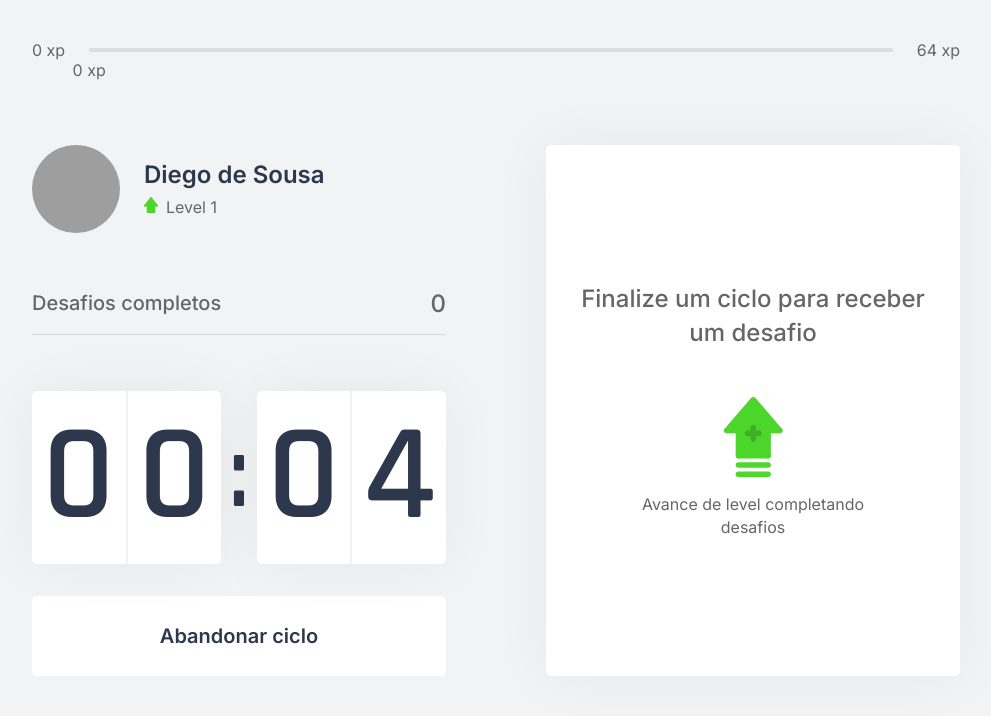
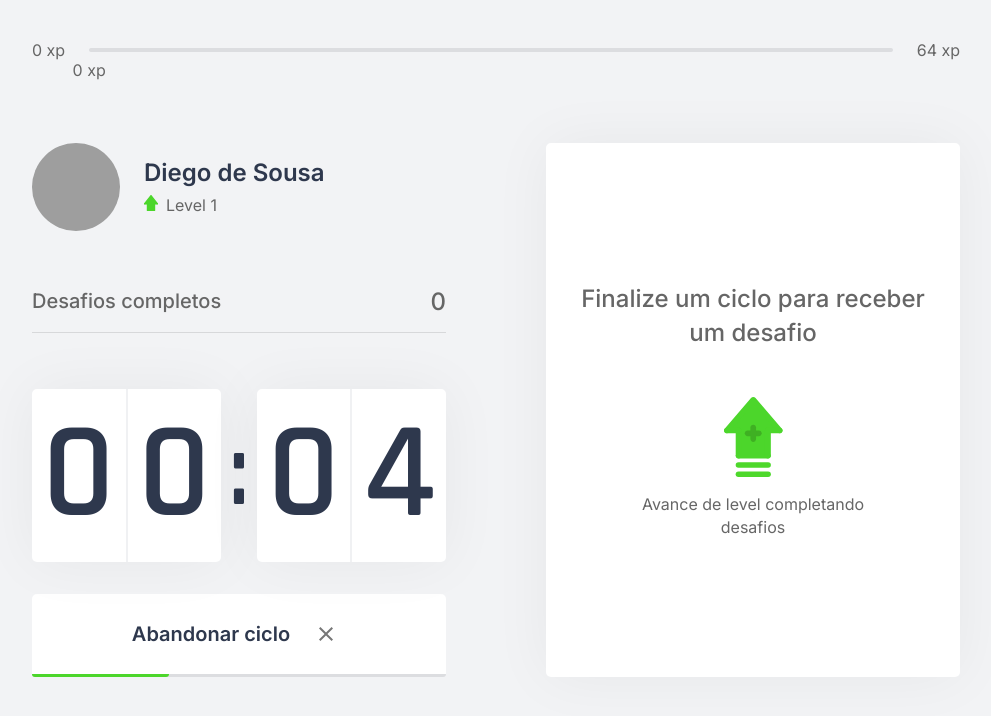
Before and after one commit to DiegoSousa-11/move-it, a Next.js app: page / in a window 1280 px wide. Both pictures are taken after a click on the button "Iníciar um ciclo". Shown: the top 716 px of the page, without its empty margins (144-1135 px from the left). Built offline with nearby package versions, Linux system fonts and the light colour scheme; grey boxes are pictures that could not be loaded.

Commit message:
time bar and new buttons icons

```diff
--- a/src/components/Countdown.tsx
+++ b/src/components/Countdown.tsx
@@ -8,6 +8,7 @@ export function Countdown() {
         seconds,
         hasFinished,
         isActive,
+        percentTime,
         startCountdown,
         resetCountdown
     } = useContext(CountdownContext)
@@ -36,6 +37,7 @@ export function Countdown() {
                     disabled
                     className={styles.countdownButton}>
                     Ciclo encerrado
+                    <img src="/icons/finished.svg" alt="play_arrow" className={styles.icon}/>
                 </button>
             ) : (
                 <>
@@ -45,17 +47,28 @@ export function Countdown() {
                             className={`${styles.countdownButton} ${styles.countdownButtonActive}`}
                             onClick={resetCountdown}>
                             Abandonar ciclo
+                            <img src="/icons/close.svg" alt="play_arrow" className={styles.icon}/>
                         </button>
                     ) : (
                     <button
                         type="button"
+                        style={{borderRadius: 5}}
                         className={styles.countdownButton}
                         onClick={startCountdown}>
                         Iníciar um ciclo
+                        <img src="/icons/play_arrow.svg" alt="play_arrow" className={styles.icon}/>
                     </button>
                     )}
                 </>
             )}
+
+            {isActive || hasFinished ?
+                <div className={styles.timeBar}>
+                    <div style={{width: `${percentTime}%`}} />
+                </div>
+                :
+                <></>
+            }
         </div>
     );
 }
--- a/src/contexts/CountdownContext.tsx
+++ b/src/contexts/CountdownContext.tsx
@@ -6,6 +6,7 @@ interface CountdownContextData {
     seconds: number;
     hasFinished: boolean;
     isActive: boolean;
+    percentTime: number;
     startCountdown: () => void;
     resetCountdown: () => void;
 }
@@ -20,9 +21,13 @@ let countdownTimeout: NodeJS.Timeout;
 export function CountdownProvider({children} : CountdownProviderProps) {
     const { startNewChallenge } = useContext(ChallengesContext);
 
-    const [time, setTime] = useState(.1 * 60); // 25 minutos em segundos
+    const timeInMinutes = .1;
+
+    const [time, setTime] = useState(timeInMinutes * 60); // 25 minutos em segundos
     const [isActive, setIsActive] = useState(false); //Mostra se o countdown está rodando(true) ou pausado(false)
     const [hasFinished, setHasFinished] = useState(false);
+
+    let percentTime = Math.floor(100+((time/(timeInMinutes * 60)*(-100))));
 
     const minutes = Math.floor(time / 60); // Math arredonda para um número inteiro
     const seconds = time % 60; // Pega o resto que não coube na divisão
@@ -35,13 +40,14 @@ export function CountdownProvider({children} : CountdownProviderProps) {
         clearTimeout(countdownTimeout); //Cancela a excecução de um novo Timeout, depois de parado
         setIsActive(false);
         setHasFinished(false);
-        setTime(.1 * 60);
+        setTime(timeInMinutes * 60);
     }
 
     useEffect(() => {
         if(isActive && time > 0) {
             countdownTimeout = setTimeout(() => {
                 setTime(time - 1); //Diminui 1s
+                console.log(percentTime);
             }, 1000) //Executar função depois de 1s
         } else if(isActive && time == 0) {
             setHasFinished(true);
@@ -56,6 +62,7 @@ export function CountdownProvider({children} : CountdownProviderProps) {
             seconds,
             hasFinished,
             isActive,
+            percentTime,
             startCountdown,
             resetCountdown,
         }}>
--- a/src/styles/components/Countdown.module.css
+++ b/src/styles/components/Countdown.module.css
@@ -48,7 +48,8 @@
     justify-content: center;
 
     border: 0;
-    border-radius: 5px;
+    border-top-left-radius: 5px;
+    border-top-right-radius: 5px;
 
     background: var(--blue);
     color: var(--white);
@@ -80,6 +81,31 @@
     cursor: not-allowed;
 }
 
+.icon {
+    margin-left: 1rem;
+}
+
+.timeBar {
+    width: 100%;
+    height: .2rem;
+
+    background-color: var(--gray-line);
+
+    border-bottom-left-radius: 5px;
+    border-bottom-right-radius: 5px;
+}
+
+.timeBar > div {
+    height: 100%;
+
+    background-color: var(--green);
+
+    border-bottom-left-radius: 5px;
+    border-bottom-right-radius: 5px;
+
+    transition: .1s;
+}
+
 @media(max-width: 450px) {
     .countdownContainer > div{
         font-size: 6.25rem;
```
Also changed, not shown: public/icons/finished.svg (added), public/icons/play_arrow.svg (added).
